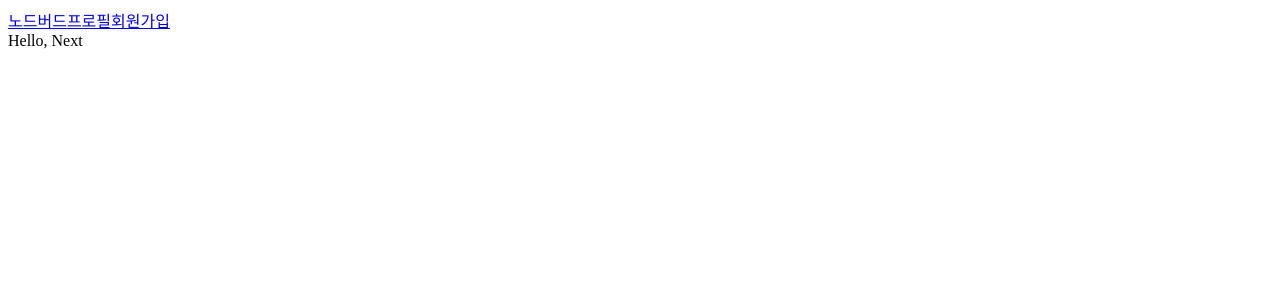
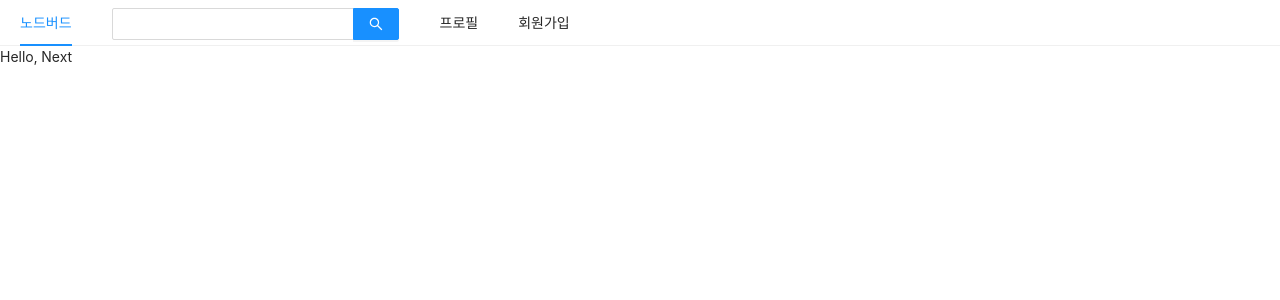
Before and after one commit to geunza/nextStudy, a Next.js app: page / in a window 1280 px wide. Shown: the top 300 px of the page. Built offline with nearby package versions, Linux system fonts and the light colour scheme.

Commit message:
antd 적용

```diff
--- a/components/AppLayout.js
+++ b/components/AppLayout.js
@@ -1,20 +1,32 @@
 import React from "react";
 import PropTypes from "prop-types";
 import Link from "next/link";
+import { Menu, Input, Row, Col } from "antd";
+import "antd/dist/antd.css";
+
 const AppLayout = ({ children }) => {
   return (
     <div>
-      <div>
+      <Menu mode="horizontal">
+        <Menu.Item>
           <Link href="/">
             <a>노드버드</a>
           </Link>
+        </Menu.Item>
+        <Menu.Item>
+          <Input.Search enterButton style={{ verticalAlign: "middle" }} />
+        </Menu.Item>
+        <Menu.Item>
           <Link href="/profile">
             <a>프로필</a>
           </Link>
+        </Menu.Item>
+        <Menu.Item>
           <Link href="/signup">
             <a>회원가입</a>
           </Link>
-      </div>
+        </Menu.Item>
+      </Menu>
       {children}
     </div>
   );
```
Lines whose indentation alone changed are shown as unchanged.
